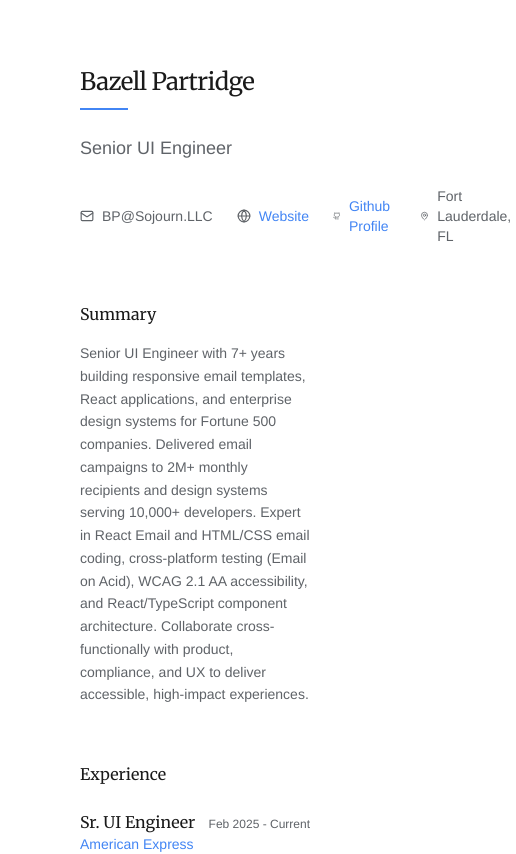
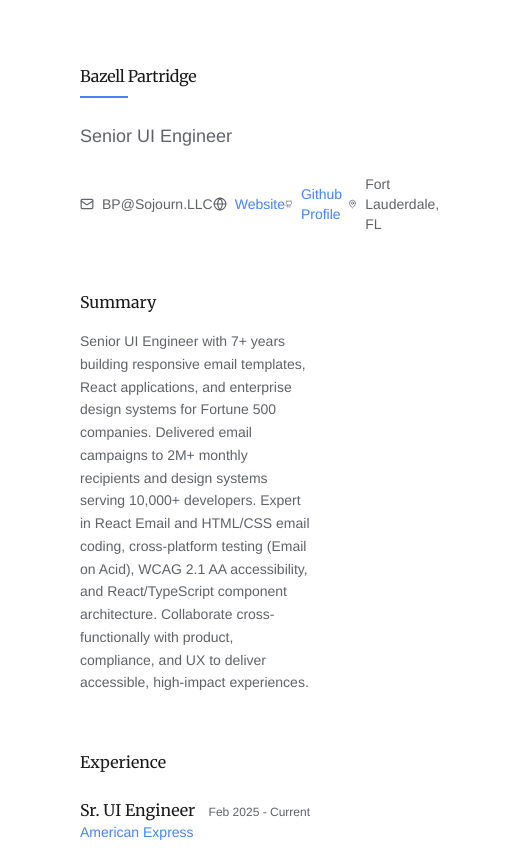
Before and after one commit to elbitapmoC/bp26, a React (Vite) app: page / in a window 390 px wide. Shown: the top 854 px of the page, 516 px wide, since content can reach past the window. Built offline with nearby package versions, Linux system fonts and the light colour scheme.

Commit message:
Update Resume.tsx
Adds in responsiveness.

```diff
--- a/src/components/Resume.tsx
+++ b/src/components/Resume.tsx
@@ -6,17 +6,23 @@ export function Resume() {
       {/* Page 1 */}
       <div className="max-w-[8.5in] mx-auto bg-white min-h-[11in]">
         <div className="px-20 py-16">
+
           {/* Header */}
           <header className="mb-14">
             <div className="mb-6">
-              <h1 className="text-[#1a1a1a] mb-2 tracking-tight">
+              <h1 className="text-[#1a1a1a] mb-2 tracking-tight text-3xl sm:text-4xl">
                 Bazell Partridge
               </h1>
+              {/* Optional: Increased h1 text size for better responsiveness */}
               <div className="h-0.5 w-12 bg-[#4285f4]"></div>
             </div>
             <p className="text-[#5f6368] text-lg mb-6">Senior UI Engineer</p>
 
-            <div className="flex gap-6 text-[#5f6368] text-sm">
+            {/* Responsive contact info section */}
+            <div className="flex flex-col gap-4 text-[#5f6368] text-sm md:flex-row md:gap-6 md:flex-wrap">
+              {/* Added flex-col and gap-4 for mobile, md:flex-row and md:gap-6 for desktop.
+                  md:flex-wrap ensures the items wrap on medium screens if space is tight. */}
+
               <div className="flex items-center gap-2">
                 <Mail className="w-3.5 h-3.5" />
                 <span>BP@Sojourn.LLC</span>
```
